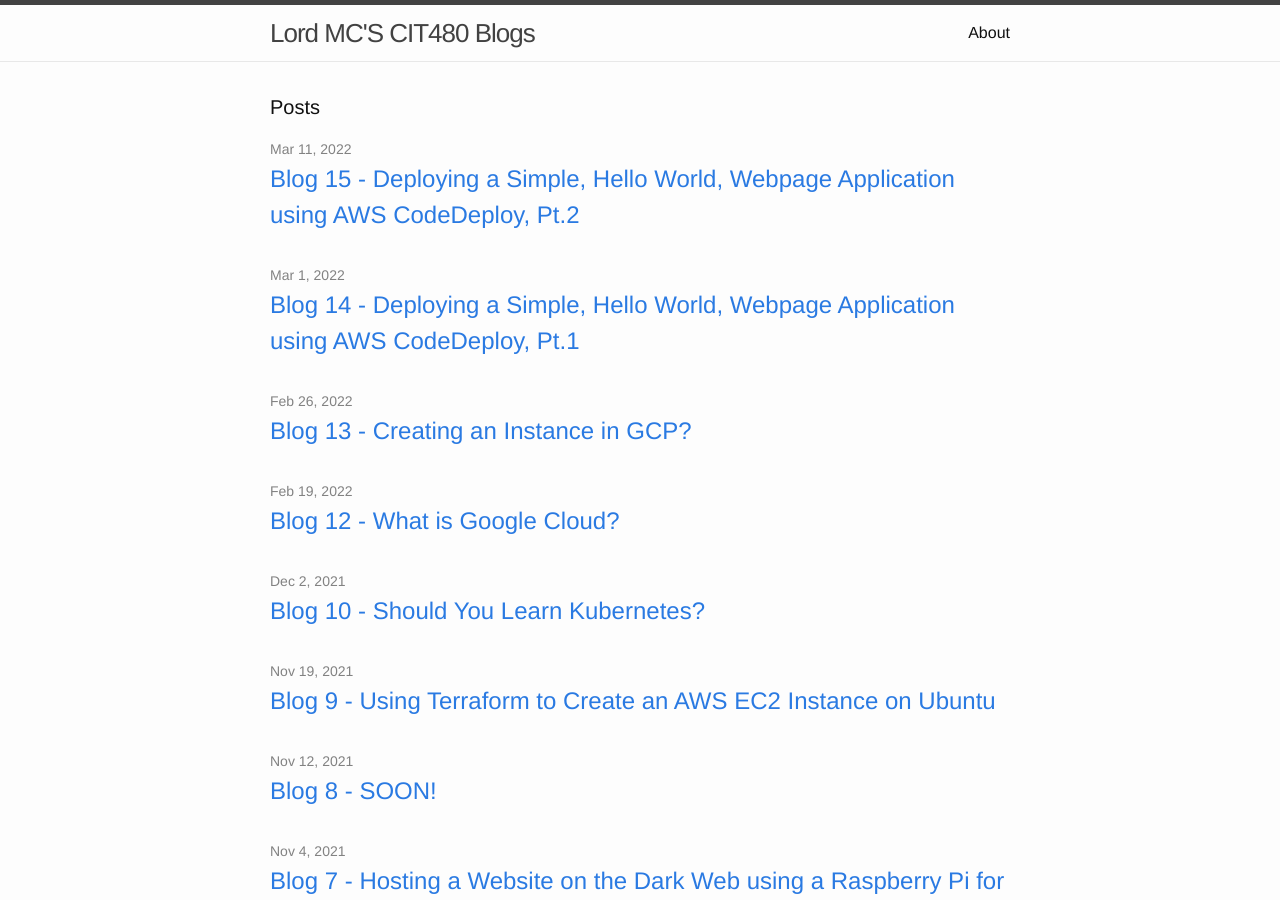
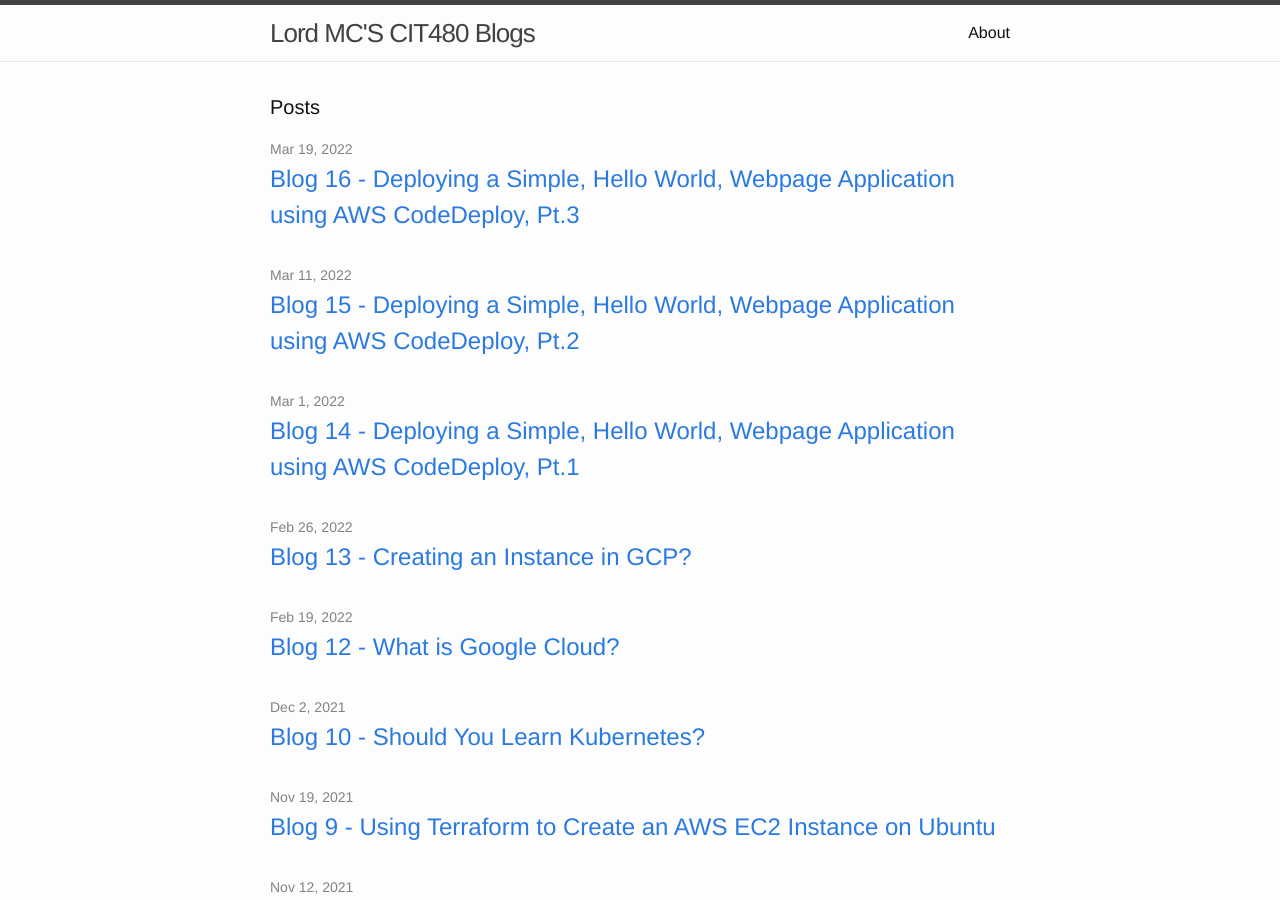
Before and after one commit to MCV13/MCV13.github.io, a Jekyll site: the page built from index.html, in a window 1280 px wide and 900 px high. Built offline with Jekyll 4.4.1, drawn with Linux system fonts in a browser that asks for light colours; part of the change alters nothing that is shown.

Commit message:
uploading blog 16 file

````diff
--- a/_posts/2022-03-11-Blog-15.md
+++ b/_posts/2022-03-11-Blog-15.md
@@ -8,7 +8,7 @@ categories: jekyll update
 ## <center>How to Deploy a "Hellow World" Application with CodeDeploy (Windows Server), Pt2.</center>
 ![logo](https://i0.wp.com/blog.knoldus.com/wp-content/uploads/2018/12/aws_codedeploy.png?fit=698%2C400&ssl=1)
 
-Last weeks blog we went over what AWS CodeDeplpy does as a service on the Amazon Console. I explained the first step in running our application was to first launch a Windows Server Amazon EC2 instance in order to run our "Hello World" application. The next step is to configure our source content to deploy to the Windows Server Amazon EC2 instance. If we follow these steps we will be able to deploy a single web page to the EC2 instance running Windows Server, which will run Internet Information Services as its web server.
+Last weeks blog we went over what AWS CodeDeploy does as a service on the Amazon Console. I explained the first step in running our application was to first launch a Windows Server Amazon EC2 instance in order to run our "Hello World" application. The next step is to configure our source content to deploy to the Windows Server Amazon EC2 instance. If we follow these steps we will be able to deploy a single web page to the EC2 instance running Windows Server, which will run Internet Information Services as its web server.
 
 Creating a Web Page
 1. Create a subdirectory named `HelloWorldApp` in your `c:\temp` folder, and then cd into that folder.
--- /dev/null
+++ b/_posts/2022-03-18-Blog-16.md
@@ -0,0 +1,77 @@
+---
+layout: post
+title:  "Blog 16 - Deploying a Simple, Hello World, Webpage Application using AWS CodeDeploy, Pt.3"
+date:   2022-03-18 21:03:22 -0700
+categories: jekyll update
+---
+
+## <center>How to Deploy a "Hellow World" Application with CodeDeploy (Windows Server), Pt3.</center>
+![logo](https://i0.wp.com/blog.knoldus.com/wp-content/uploads/2018/12/aws_codedeploy.png?fit=698%2C400&ssl=1)
+
+We left off from last week's, Blog 15, on how to deploy our application on CodeDeploy Windows Server. We configured our source content to deploy to the Windows Server EC2 instance by creating a web page, creating a script to run the application, and by adding an application specification file. Now in order to upload our "Hello World" application to S3 we must provision an Amazon S3 bucket. If we follow the steps below we will be able to upload our application to S3.
+
+Creating an S3 Bucket
+1. If you are using the CLI call the mb command to create an Amazon S3 bucket and name it `codedeploydemobucket:`. The command to do this on CLI is `aws s3 mb s3://codedeploydemobucket`. You can also create an S3 bucket on the console by selecting the s3 console and choose to create bucket.
+2. Next we need to give permissions to the S3 bucket and your IAM user. Copy and paste the code below to create an S3 bucket policy that will allow an account to upload files to any directory in S3 bucket named `codedeploydemobucket`.
+```go
+   {
+    "Statement": [
+        {
+            "Action": [
+                "s3:PutObject"
+            ],
+            "Effect": "Allow",
+            "Resource": "arn:aws:s3:::codedeploydemobucket/*",
+            "Principal": {
+                "AWS": [
+                    "111122223333"
+                ]
+            }
+        }
+    ]
+}
+```
+3. Next to verify the S3 bucket will allow download requests from an EC2 instance you will need to create a S3 bucket policy. Copy and paste the code below.
+```go
+{
+    "Statement": [
+        {
+            "Action": [
+                "s3:Get*",
+                "s3:List*"
+            ],
+            "Effect": "Allow",
+            "Resource": "arn:aws:s3:::codedeploydemobucket/*",
+            "Principal": {
+                "AWS": [
+                    "arn:aws:iam::444455556666:role/CodeDeployDemo"
+                ]
+            }
+        }
+    ]
+}
+```
+ 4. In order to have our account must have permissions to upload the revision to the S3 bucket. A way to this is to specify this through an IAM policy. Copy and paste the code below to allow an IAM user to upload revisions anywhere in the S3 bucket named `codedeploydemobucket`
+```go
+{
+  "Version":"2012-10-17",
+  "Statement":[
+    {
+      "Effect":"Allow",
+      "Action":["s3:PutObject"],
+      "Resource":"arn:aws:s3:::codedeploydemobucket/*"
+    }
+  ]
+}
+```
+ 5. The next step is to prepare the applications files for the bucket. The web page, AppSec file, and the script must be organized on our machine `c:\
+ |--temp``\
+    |--HelloWorldApp\
+        |-- appsec.yml
+        |-- before-install.bat
+        |-- index.html`
+ 6. Next we need to bundle the application's files into a single archive file and push the archive file. On the development machine switch to the folder where the files are saved. `cd c:\temp\HelloWorldApp`
+ 7. Run the following code to create-application command to register a new application namded HelloWorld_App with CodeDeploy. `aws deploy create-application --application-name HelloWorld_App`.
+ 8. Lastly run the following code to have CodeDeploy call the push command to bundle the files together, upload the revision on S3, and register the information with CodeDeploy about the uploaded revision all at once. `aws deploy push --application-name HelloWorld_App --s3-location s3://codedeploydemobucket/HelloWorld_App.zip --ignore-hidden-files`. What this command does it essentially bundles all the files from the current directory into a single zip file named `HelloWorld_App.zip`, uploads the revision to the `codedeploydemobucket`, and registers information with CodeDeploy about the uploaded revision.
+
+The next thing to do is to deploy our Hello World application, which will be covered for next week's blog.
````
